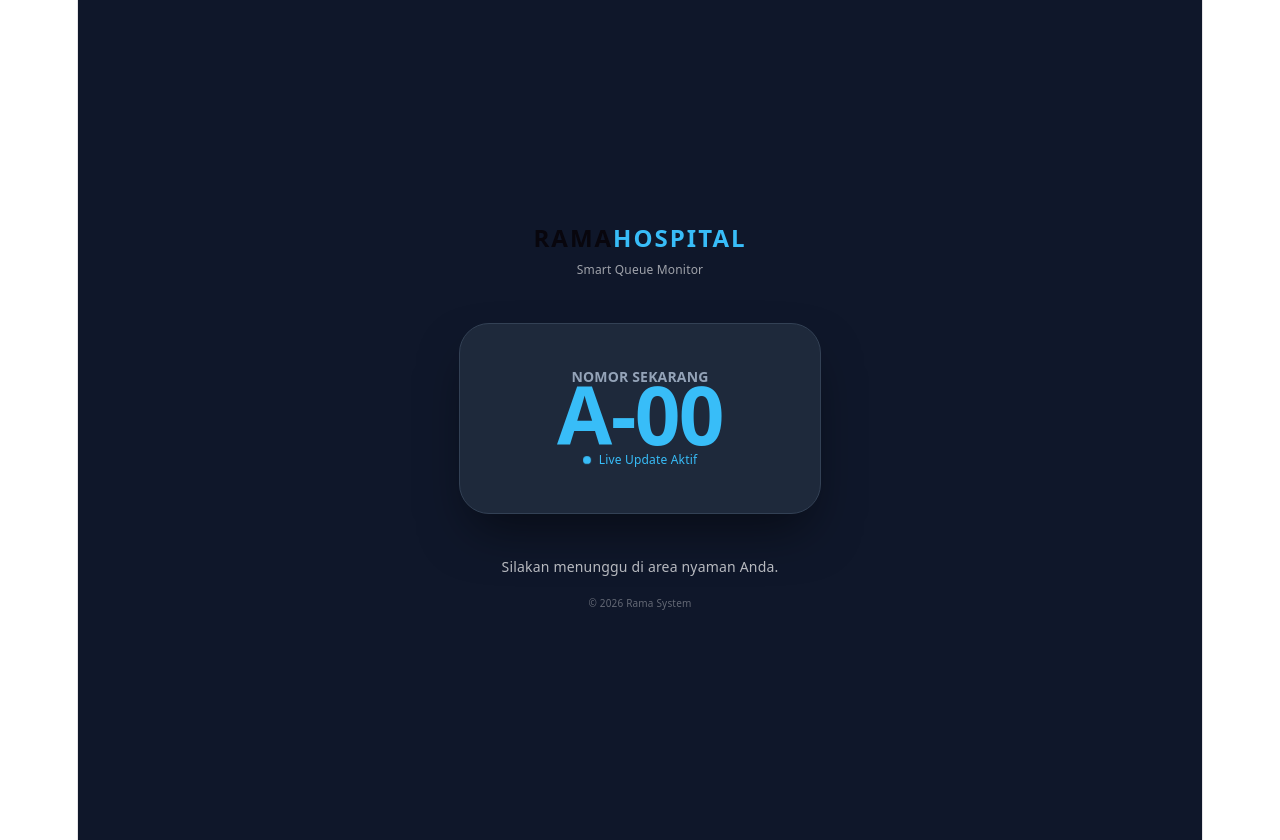
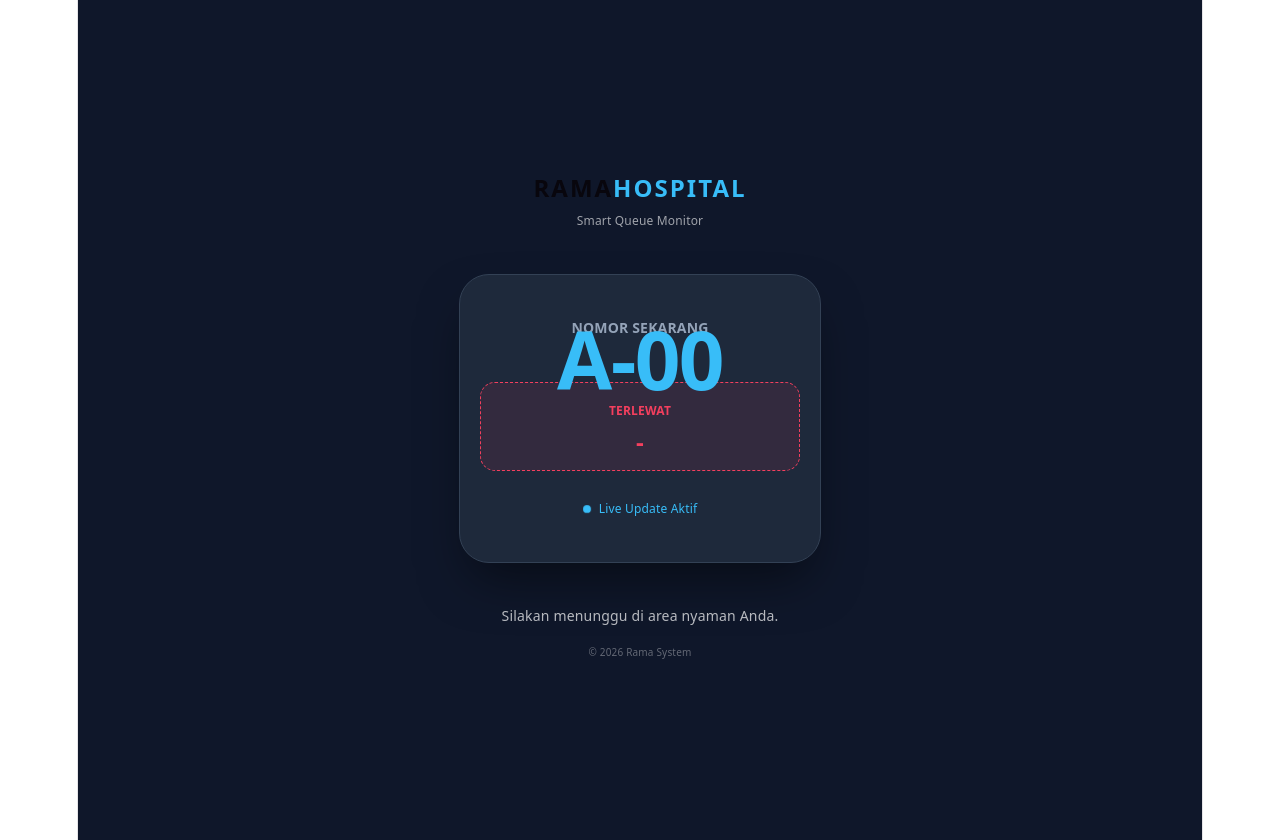
Before and after one commit to ram3300/rama-hospital-web, a React (Vite) app: page / in a window 1280 px wide. Built offline with nearby package versions, Linux system fonts and the light colour scheme; no server answers; the database is empty.

Commit message:
fitur nomor terlewat

```diff
--- a/src/App.jsx
+++ b/src/App.jsx
@@ -1,21 +1,20 @@
 import { useEffect, useState } from 'react';
 import { createClient } from '@supabase/supabase-js';
 
-// Konfigurasi Supabase menggunakan URL dan Key milikmu
+// Konfigurasi Supabase
 const SUPABASE_URL = 'https://wmorrdsylilbjkusfqbh.supabase.co';
 const SUPABASE_KEY = 'eyJhbGciOiJIUzI1NiIsInR5cCI6IkpXVCJ9.eyJpc3MiOiJzdXBhYmFzZSIsInJlZiI6Indtb3JyZHN5bGlsYmprdXNmcWJoIiwicm9sZSI6ImFub24iLCJpYXQiOjE3Nzg2Njg2NjIsImV4cCI6MjA5NDI0NDY2Mn0.x3orsx70Ym6AaGtLFmmB2rVz8k_C9VpO5u-My8m0Z0k';
 const supabase = createClient(SUPABASE_URL, SUPABASE_KEY);
 
 function App() {
   const [nomor, setNomor] = useState("A-00");
+  const [terlewat, setTerlewat] = useState("-"); // State baru untuk nomor terlewat
   const [loading, setLoading] = useState(true);
 
   useEffect(() => {
-    // 1. Ambil data awal saat halaman dibuka
-   // Ganti bagian fetchAntrean di App.jsx kamu dengan ini:
+    // 1. Ambil data awal (termasuk kolom nomor_terlewat)
     const fetchAntrean = async () => {
       try {
-    // Kita ambil semua kolom (*) untuk menghindari error 406
         let { data, error } = await supabase
           .from('antrean_rs')
           .select('*')
@@ -24,8 +23,8 @@ const fetchAntrean = async () => {
 
         if (data) {
           console.log("Data berhasil diambil:", data);
-      // Pastikan nama propertinya sama dengan nama kolom di Supabase kamu
           setNomor(data.nomor_sekarang);
+          setTerlewat(data.nomor_terlewat || "-"); // Set nomor terlewat
         }
         if (error) {
           console.error("Error fetching detail:", error);
@@ -37,13 +36,15 @@ const fetchAntrean = async () => {
 
     fetchAntrean();
 
-    // 2. REALTIME: Berubah otomatis saat Laptop kirim data baru
+    // 2. REALTIME: Pantau perubahan pada kolom nomor_sekarang dan nomor_terlewat
     const channel = supabase
       .channel('realtime-hp')
       .on('postgres_changes',
         { event: 'UPDATE', schema: 'public', table: 'antrean_rs', filter: 'id=eq.1' },
         (payload) => {
+          console.log("Update diterima:", payload.new);
           setNomor(payload.new.nomor_sekarang);
+          setTerlewat(payload.new.nomor_terlewat || "-"); // Update otomatis saat berubah
         }
       )
       .subscribe();
@@ -61,6 +62,13 @@ const fetchAntrean = async () => {
       <main style={styles.card}>
         <p style={styles.label}>NOMOR SEKARANG</p>
         <h1 style={styles.number}>{loading ? "..." : nomor}</h1>
+
+        {/* Tampilan Nomor Terlewat */}
+        <div style={styles.terlewatBox}>
+          <p style={styles.terlewatLabel}>TERLEWAT</p>
+          <p style={styles.terlewatNumber}>{loading ? "..." : terlewat}</p>
+        </div>
+
         <div style={styles.statusBox}>
           <div style={styles.pulse}></div>
           <span style={styles.statusText}>Live Update Aktif</span>
@@ -75,7 +83,6 @@ const fetchAntrean = async () => {
   );
 }
 
-// CSS-in-JS agar kamu tidak perlu ribet setting file CSS lain
 const styles = {
   container: {
     backgroundColor: '#0f172a',
@@ -101,8 +108,20 @@ const styles = {
     textAlign: 'center',
     boxShadow: '0 25px 50px -12px rgba(0, 0, 0, 0.5)'
   },
-  label: { fontSize: '14px', fontWeight: '600', color: '#94a3b8', marginBottom: '10px' },
-  number: { fontSize: '80px', fontWeight: '900', margin: '0 0 20px 0', color: '#38bdf8' },
+  label: { fontSize: '14px', fontWeight: '600', color: '#94a3b8', marginBottom: '5px' },
+  number: { fontSize: '80px', fontWeight: '900', margin: '0 0 10px 0', color: '#38bdf8' },
+
+  // Gaya untuk Box Nomor Terlewat
+  terlewatBox: {
+    backgroundColor: 'rgba(244, 63, 94, 0.1)', // Merah transparan
+    padding: '15px',
+    borderRadius: '15px',
+    border: '1px dashed #f43f5e',
+    marginBottom: '25px'
+  },
+  terlewatLabel: { fontSize: '12px', fontWeight: 'bold', color: '#f43f5e', margin: '0 0 5px 0' },
+  terlewatNumber: { fontSize: '24px', fontWeight: '800', color: '#f43f5e', margin: 0 },
+
   statusBox: { display: 'flex', alignItems: 'center', justifyContent: 'center', gap: '8px' },
   statusText: { fontSize: '12px', color: '#38bdf8', fontWeight: '500' },
   pulse: {
@@ -115,7 +134,6 @@ const styles = {
   footer: { marginTop: '40px', textAlign: 'center', opacity: 0.7, fontSize: '14px' }
 };
 
-// Tambahkan animasi pulse lewat script
 if (typeof document !== 'undefined') {
   const styleSheet = document.createElement("style");
   styleSheet.innerText = `
```
Lines whose indentation alone changed are shown as unchanged.
